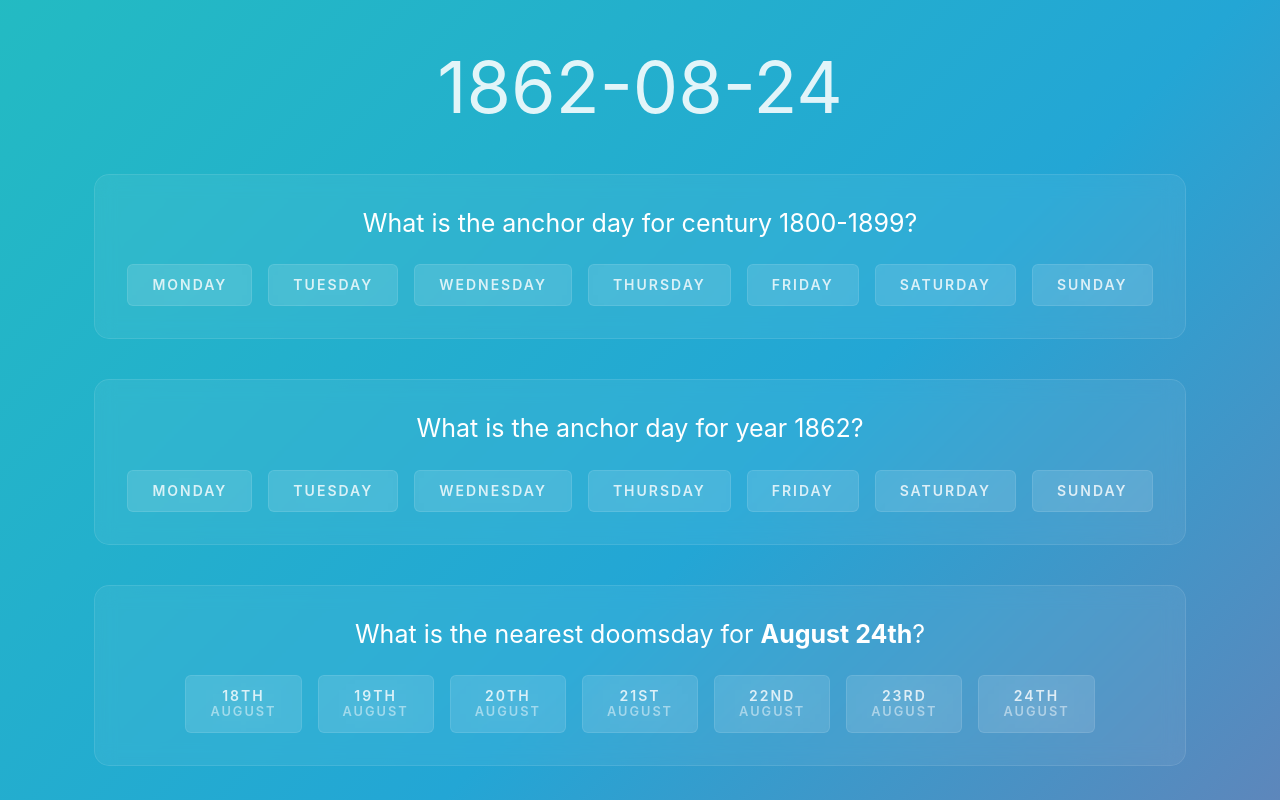
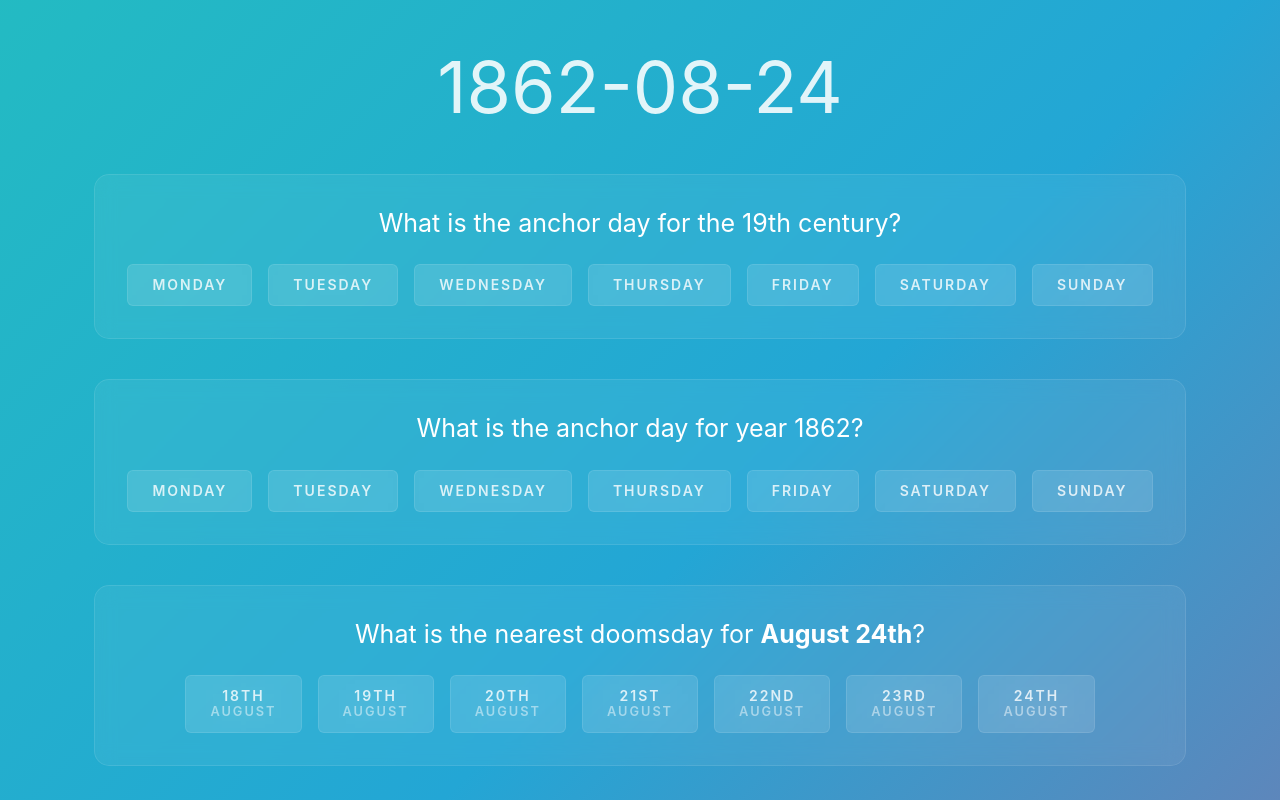
Before and after one commit to Eldarni/doomsday, a React (Vite) app: page / in a window 1280 px wide. Shown: the top 800 px of the page. Built offline with nearby package versions, Linux system fonts and the light colour scheme.

Commit message:
use target date directly in question one (century anchor date)

```diff
--- a/src/App.tsx
+++ b/src/App.tsx
@@ -32,7 +32,7 @@ function App() {
 
             <h1 className="targetDate">{format(targetDate, 'yyyy-MM-dd')}</h1>
 
-            <QuestionOne century={century} />
+            <QuestionOne targetDate={targetDate} />
             <QuestionTwo year={year} />
             <QuestionThree targetDate={targetDate} />
             <QuestionFour targetDate={targetDate} />
--- a/src/QuestionOne.tsx
+++ b/src/QuestionOne.tsx
@@ -3,10 +3,10 @@
 import React, { useState } from 'react'
 
 //
-import { convertDayNumberToName, getAnchorDayForCentury } from './functions'
+import { convertDayNumberToName, getAnchorDayForCentury, getCenturyString } from './functions'
 
 //Question One: What is the anchor day for the century?
-function QuestionOne(props: { century:number }) {
+function QuestionOne(props: { targetDate: Date }) {
 
     //
     const [showCorrectAnswer, setShowCorrectAnswer] = useState(false)
@@ -23,17 +23,20 @@ function QuestionOne(props: { century:number }) {
     ]);
 
     //
+    const century = Math.floor(props.targetDate.getFullYear() / 100) * 100
+
+    //
     const handleButtonClick = (answer: number) => {
 
         //update the clicked button with the correct states (basically set if it was a correct or incorrect answer) (using let as we may update this a couple of times)
-        let updatedButtons = buttons.map((button) => ((button.day === answer) ? { ...button, clicked: true, enabled: false, correct: (answer == getAnchorDayForCentury(props.century)) } : button ))
+        let updatedButtons = buttons.map((button) => ((button.day === answer) ? { ...button, clicked: true, enabled: false, correct: (answer == getAnchorDayForCentury(century)) } : button ))
 
         //count how many wrong answers we have (from the clicked buttons) - if it's one, then disable two wrong buttons
         if (updatedButtons.filter((button) => button.clicked && button.correct === false).length == 1) {
             for (var i = 0; i < 2; i++) {
 
                 //get any remaining options, filter out the correct value, and any that have already been clicked - we are going to
-                const remainingButtons = updatedButtons.filter((button) => button.clicked == false && button.enabled == true && button.day !== getAnchorDayForCentury(props.century))
+                const remainingButtons = updatedButtons.filter((button) => button.clicked == false && button.enabled == true && button.day !== getAnchorDayForCentury(century))
 
                 //disable a day at random
                 const dayToDisable = remainingButtons[Math.floor(Math.random() * remainingButtons.length)].day
@@ -58,7 +61,7 @@ function QuestionOne(props: { century:number }) {
 
             <fieldset className="questionWrapper" disabled={showCorrectAnswer}>
 
-                <p className="questionText">What is the anchor day for century {props.century}-{props.century+99}?</p>
+                <p className="questionText">What is the anchor day for the {getCenturyString(props.targetDate)} century?</p>
                 <div className="questionOptions">
                     {buttons.map((button) => (
                         <button key={button.day} onClick={() => handleButtonClick(button.day)} disabled={!button.enabled} className={button.clicked ? (button.correct ? 'correct' : 'incorrect') : ''}>
@@ -68,7 +71,7 @@ function QuestionOne(props: { century:number }) {
                 </div>
 
                 {showCorrectAnswer === true &&
-                    <p className="questionAnswer">The correct answer is <b>{convertDayNumberToName(getAnchorDayForCentury(props.century))}</b>.</p>
+                    <p className="questionAnswer">The correct answer is <b>{convertDayNumberToName(getAnchorDayForCentury(century))}</b>.</p>
                 }
 
             </fieldset>
--- a/src/functions.ts
+++ b/src/functions.ts
@@ -51,5 +51,32 @@ function getDateOfNearestDoomsday(date: Date): Date {
     return addDays(doomsday, Math.floor(differenceInCalendarDays(date, doomsday) / 7) * 7)
 }
 
+//calculate the ordinal suffix for a number
+function getOrdinalSuffix(number:number) : string {
+
+    //
+    const plurals = new Intl.PluralRules('en-GB', { type: 'ordinal' })
+
+    //
+    const pluralMapping = {
+        'zero'  : 'th',
+        'one'   : 'st',
+        'two'   : 'nd',
+        'few'   : 'rd',
+        'many'  : 'th',
+        'other' : 'th',
+    }
+
+    //
+    return pluralMapping[plurals.select(number)]
+
+}
+
+//get century + suffix
+function getCenturyString(date: Date) : string {
+    const century = Math.floor(date.getFullYear() / 100) + 1
+    return century.toString() + getOrdinalSuffix(century)
+}
+
 //
-export { createRandomDate, convertDayNumberToName, convertMonthNumberToName, getAnchorDayForCentury, getAnchorDayForYear, getDoomsdayForMonth, getDateOfNearestDoomsday }
+export { createRandomDate, convertDayNumberToName, convertMonthNumberToName, getAnchorDayForCentury, getAnchorDayForYear, getDoomsdayForMonth, getDateOfNearestDoomsday, getOrdinalSuffix, getCenturyString }
```
